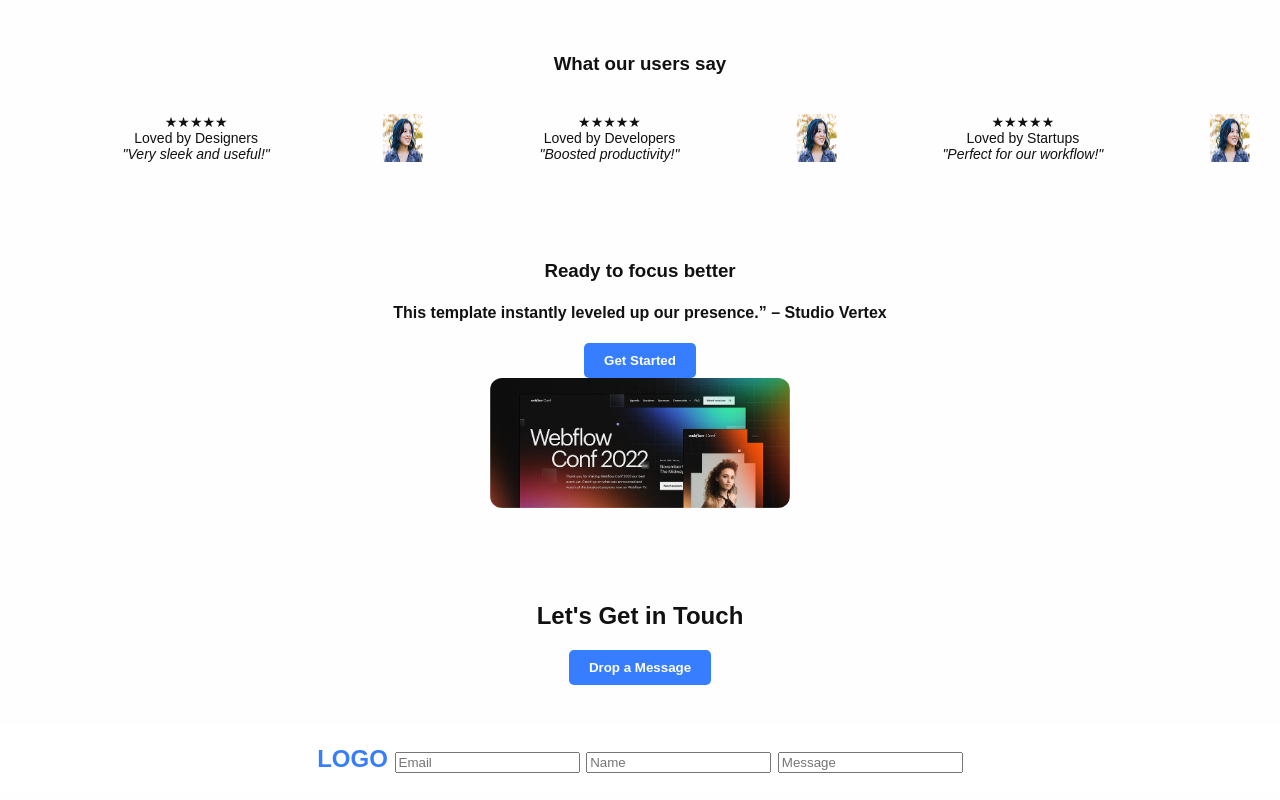
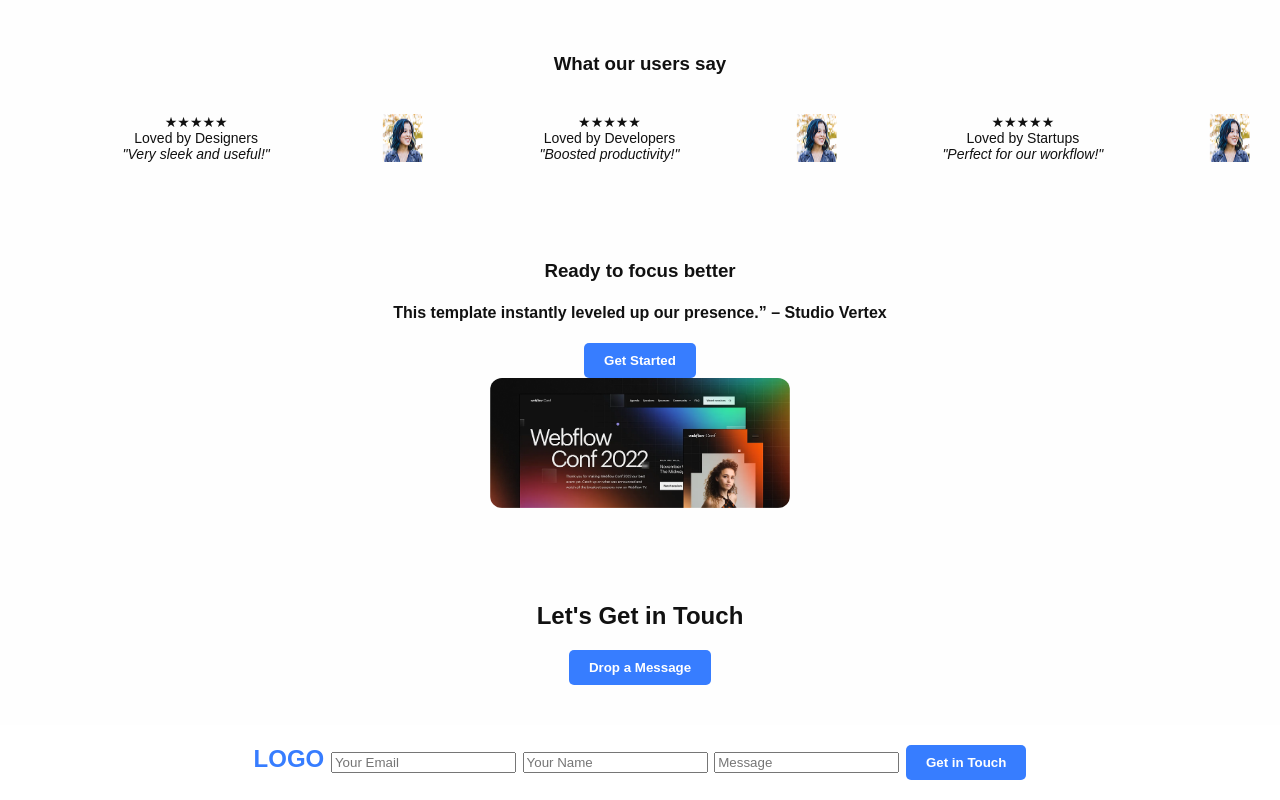
Before and after one commit to Miskat-JDK/B12A01-anding-launchpad, a plain HTML site: page index.html in a window 1280 px wide. Shown: the part 933-1733 px from the top of the page. Drawn offline with Linux system fonts and the light colour scheme; files that its build step writes are made by us from their sources.

Commit message:
added an index.html file

```diff
--- a/index.html
+++ b/index.html
@@ -63,9 +63,12 @@
   </section>
 
   <footer class="logo">LOGO
-   <input type="text" name="" id="" placeholder="Email">
-    <input type="text" name="" id="" placeholder="Name">
-   <input type="text" name="" id="" placeholder="Message">
+   <input type="Email" name="" id="" placeholder="Your Email">
+    <input type="Name" name="" id="" placeholder="Your Name">
+   <input type="Message" name="" id="" placeholder="Message">
+    <button class="btn">Get in Touch</button>
+
+
 
 
 
```
